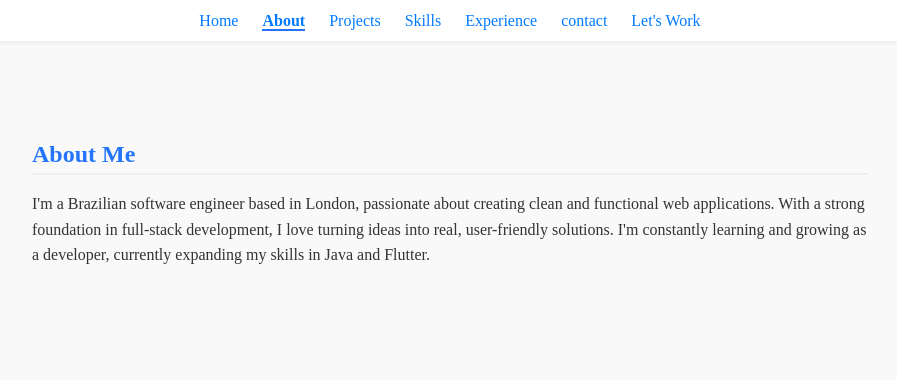
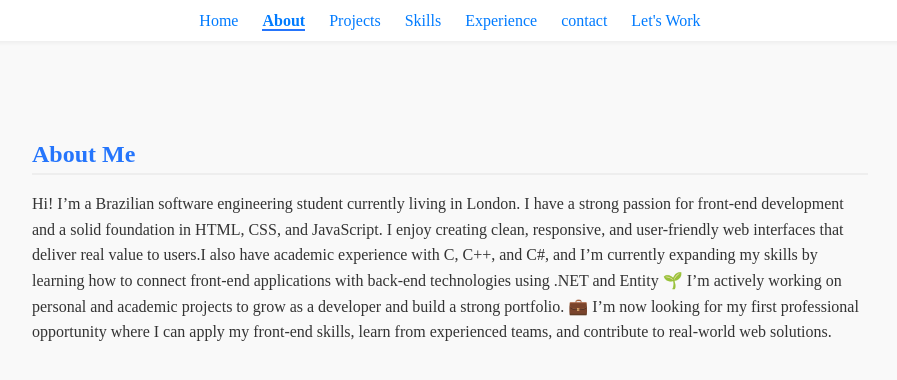
Before and after one commit to MaryPiva/portfolio-MarianePiva, a plain HTML site: page index.html in a window 1280 px wide. Both pictures are taken after a click on the link "About". Shown: the part 460-840 px from the top of the page, without its empty margins (190-1087 px from the left). Drawn offline with Linux system fonts and the light colour scheme.

Commit message:
about me

```diff
--- a/index.html
+++ b/index.html
@@ -40,7 +40,9 @@
 
   <section id="about" class="fade-in ">
         <h2>About Me</h2>
-       <p>I'm a Brazilian software engineer based in London, passionate about creating clean and functional web applications. With a strong foundation in full-stack development, I love turning ideas into real, user-friendly solutions. I'm constantly learning and growing as a developer, currently expanding my skills in Java and Flutter.</p>
+       <p>Hi! I’m a Brazilian software engineering student currently living in London. I have a strong passion for front-end development and a solid foundation in HTML, CSS, and JavaScript. I enjoy creating clean, responsive, and user-friendly web interfaces that deliver real value to users.I also have academic experience with C, C++, and C#, and I’m currently expanding my skills by learning how to connect front-end applications with back-end technologies using .NET and Entity
+         🌱 I’m actively working on personal and academic projects to grow as a developer and build a strong portfolio.
+        💼 I’m now looking for my first professional opportunity where I can apply my front-end skills, learn from experienced teams, and contribute to real-world web solutions.</p>
     </section>
 
      <section id="projects" class="fade-in">
```
